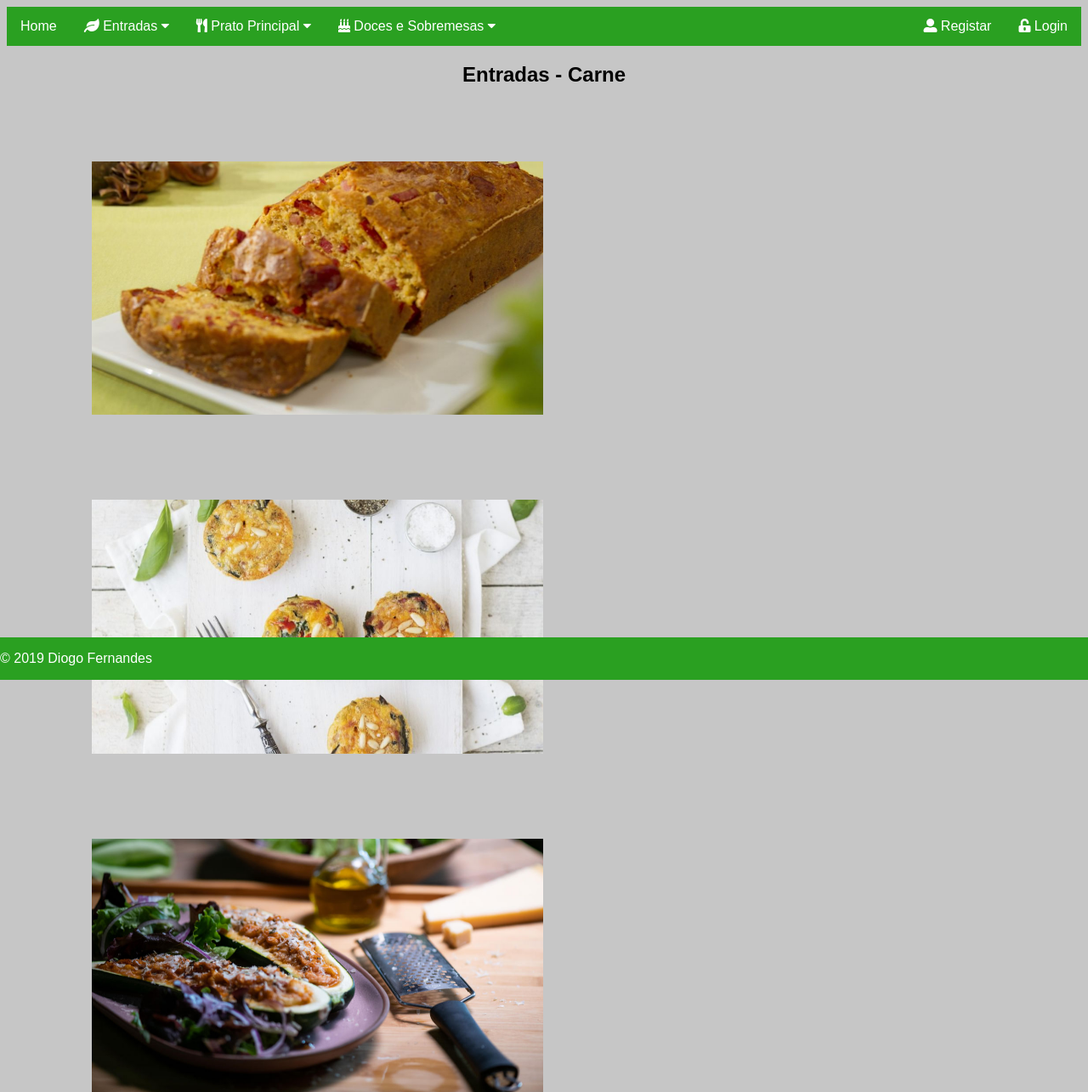
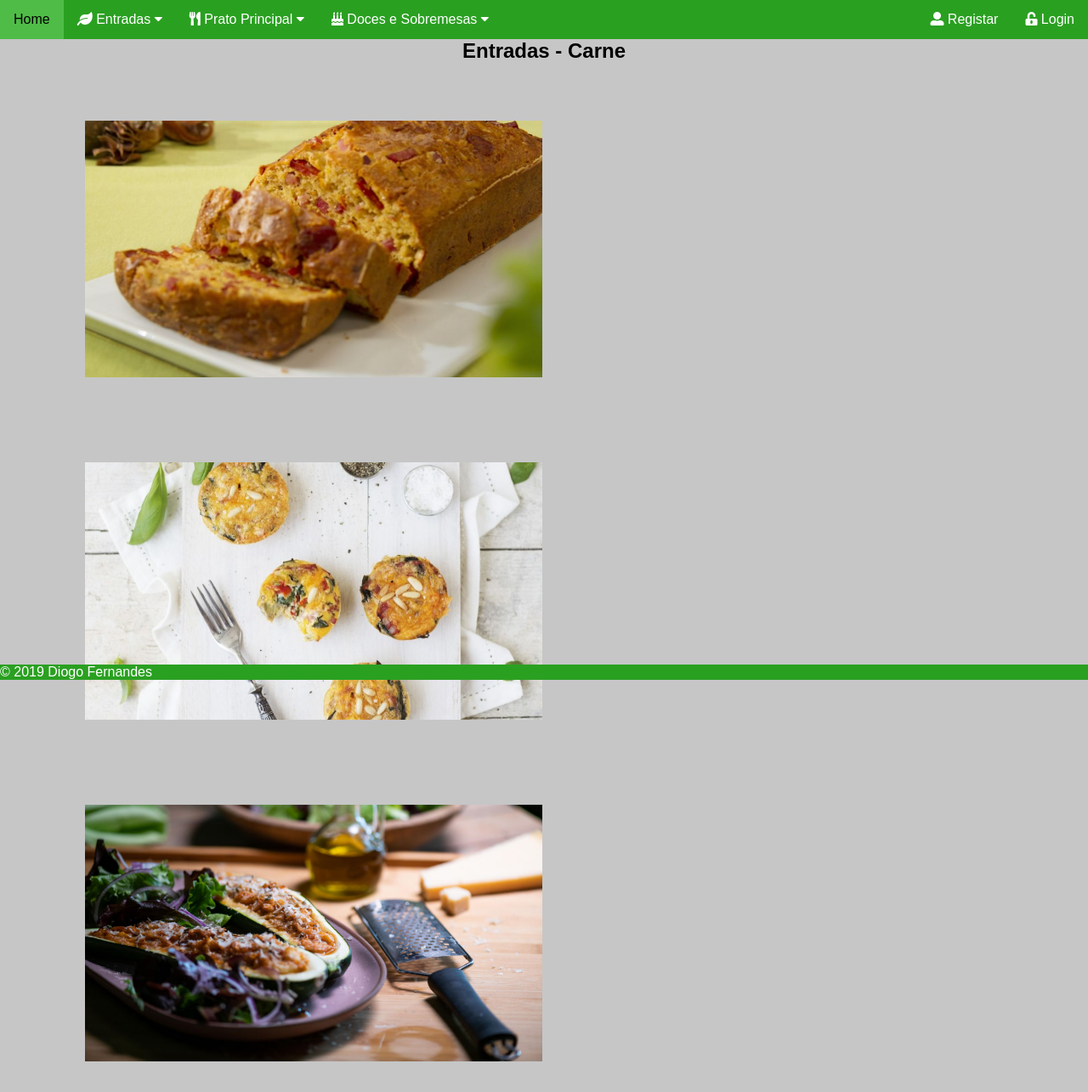
Before and after one commit to Lockmaster20/herokuT103, a Flask app: page /entradas_carne in a window 1280 px wide. Shown: the top 1285 px of the page at 85% size. After the commit the page ends 1249 px from the top, so only its background shows below. Run offline with Flask 2, Linux system fonts and the light colour scheme; some libraries are stand-ins or nearby versions.

Commit message:
Sem margem.

```diff
--- a/static/style.css
+++ b/static/style.css
@@ -9,6 +9,10 @@ h1,h2,h3,h4,h5,h6{
 }
 
 /* Test */
+
+* {
+  margin:0;
+}
 
 .column {
   float: left;
```
